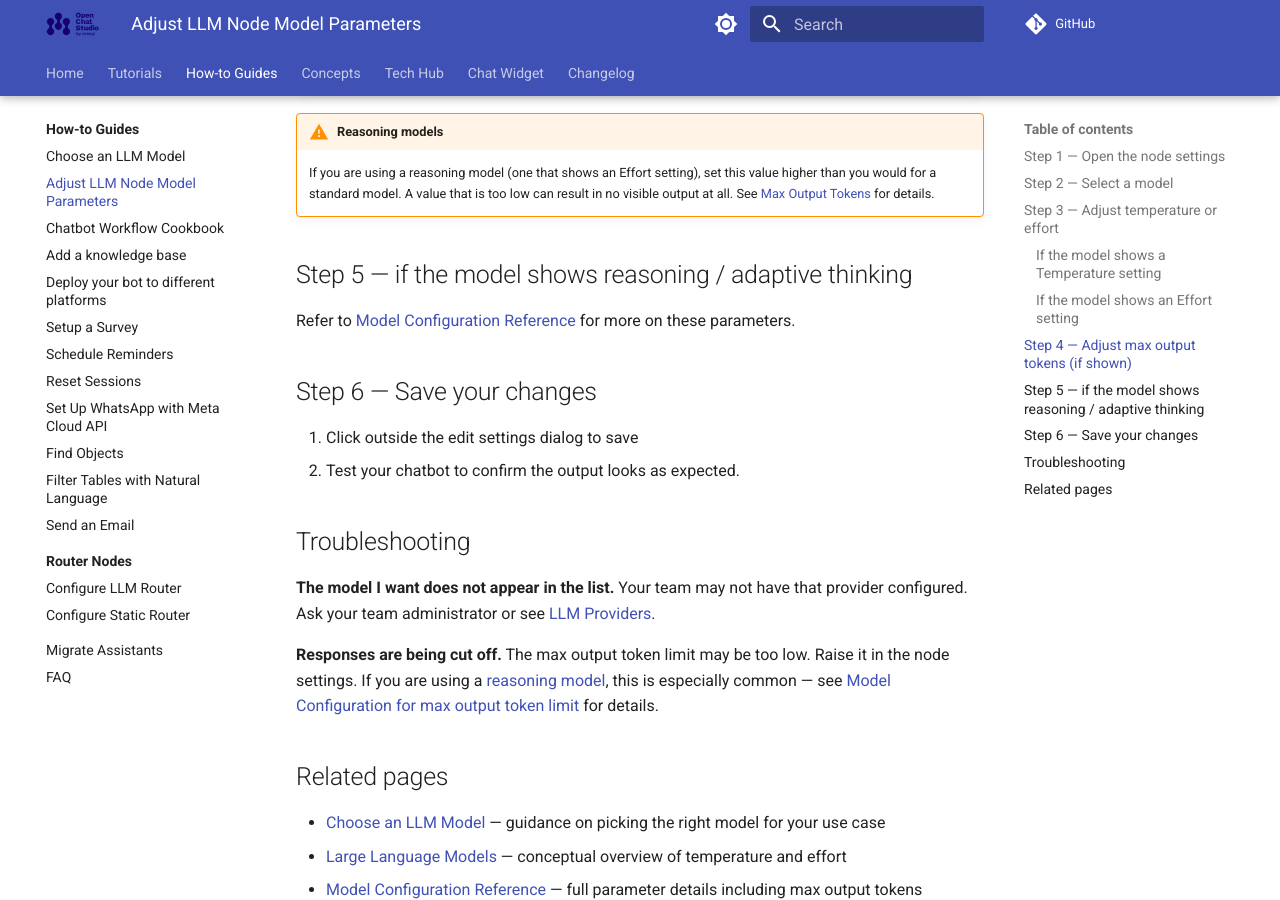
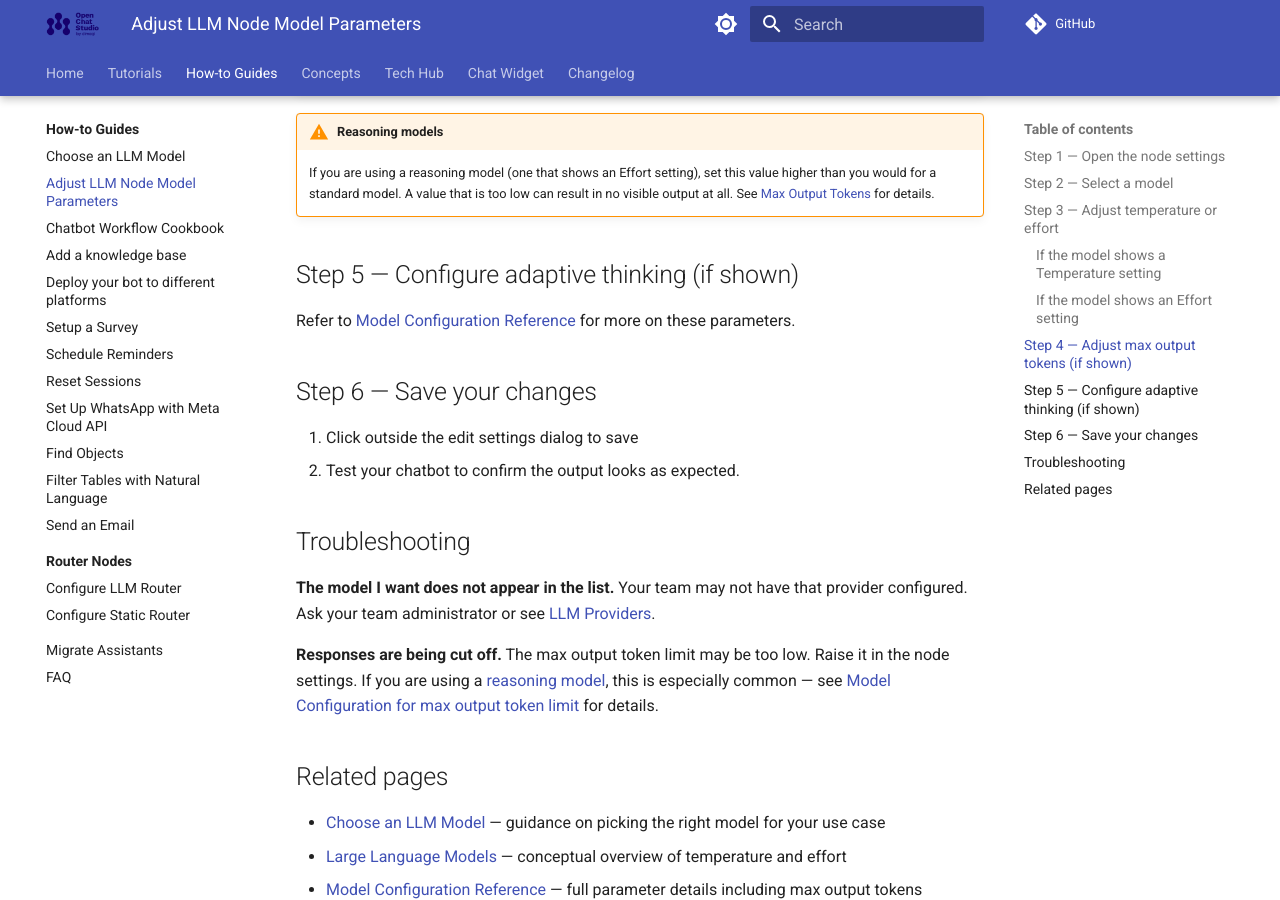
Before and after one commit to dimagi/open-chat-studio-docs, an MkDocs documentation site: the page built from docs/how-to/adjust_llm_node_model_parameters.md, in a window 1280 px wide and 900 px high, scrolled down 1871 px. Built offline with MkDocs 1.6.1 and Material for MkDocs 9.7.7, drawn with Linux system fonts in a browser that asks for light colours; a script that is not in the unit is left out; comment, search, counter and statistics services are not loaded; some of the changed lines change nothing that is shown.

Commit message:
Small review fixes

```diff
--- a/docs/how-to/adjust_llm_node_model_parameters.md
+++ b/docs/how-to/adjust_llm_node_model_parameters.md
@@ -34,7 +34,7 @@ Temperature controls how creative or varied the responses are.
 
 ### If the model shows an Effort setting
 
-Effort (or Reasoning Effort) controls how much internal reasoning the model does before answering. It is available on [reasoning models](../how-to/choose_llm_model.md#two-model-types).
+Effort (or Reasoning Effort) controls how much internal reasoning the model does before answering. It is available on [reasoning models](choose_llm_model.md#two-model-types).
 
 Select a level from the dropdown:
 
@@ -58,7 +58,7 @@ The **Max output tokens** field caps how long the model's response can be. Leave
 !!! warning "Reasoning models"
     If you are using a reasoning model (one that shows an Effort setting), set this value higher than you would for a standard model. A value that is too low can result in no visible output at all. See [Max Output Tokens](../tech-hub/model_configuration.md#max-output-tokens) for details.
 
-## Step 5 — if the model shows reasoning / adaptive thinking
+## Step 5 — Configure adaptive thinking (if shown)
 
 Refer to [Model Configuration Reference](../tech-hub/model_configuration.md#adaptive-thinking) for more on these parameters.
 
@@ -73,7 +73,7 @@ Refer to [Model Configuration Reference](../tech-hub/model_configuration.md#adap
 Your team may not have that provider configured. Ask your team administrator or see [LLM Providers](../concepts/team/llm_providers.md).
 
 **Responses are being cut off.**
-The max output token limit may be too low. Raise it in the node settings. If you are using a [reasoning model](../tech-hub/model_configuration.md), this is especially common — see [Model Configuration for max output token limit](../tech-hub/model_configuration.md#max-output-tokens) for details.
+The max output token limit may be too low. Raise it in the node settings. If you are using a [reasoning model](../how-to/choose_llm_model.md#two-model-types), this is especially common — see [Model Configuration for max output token limit](../tech-hub/model_configuration.md#max-output-tokens) for details.
 
 ## Related pages
 
```
